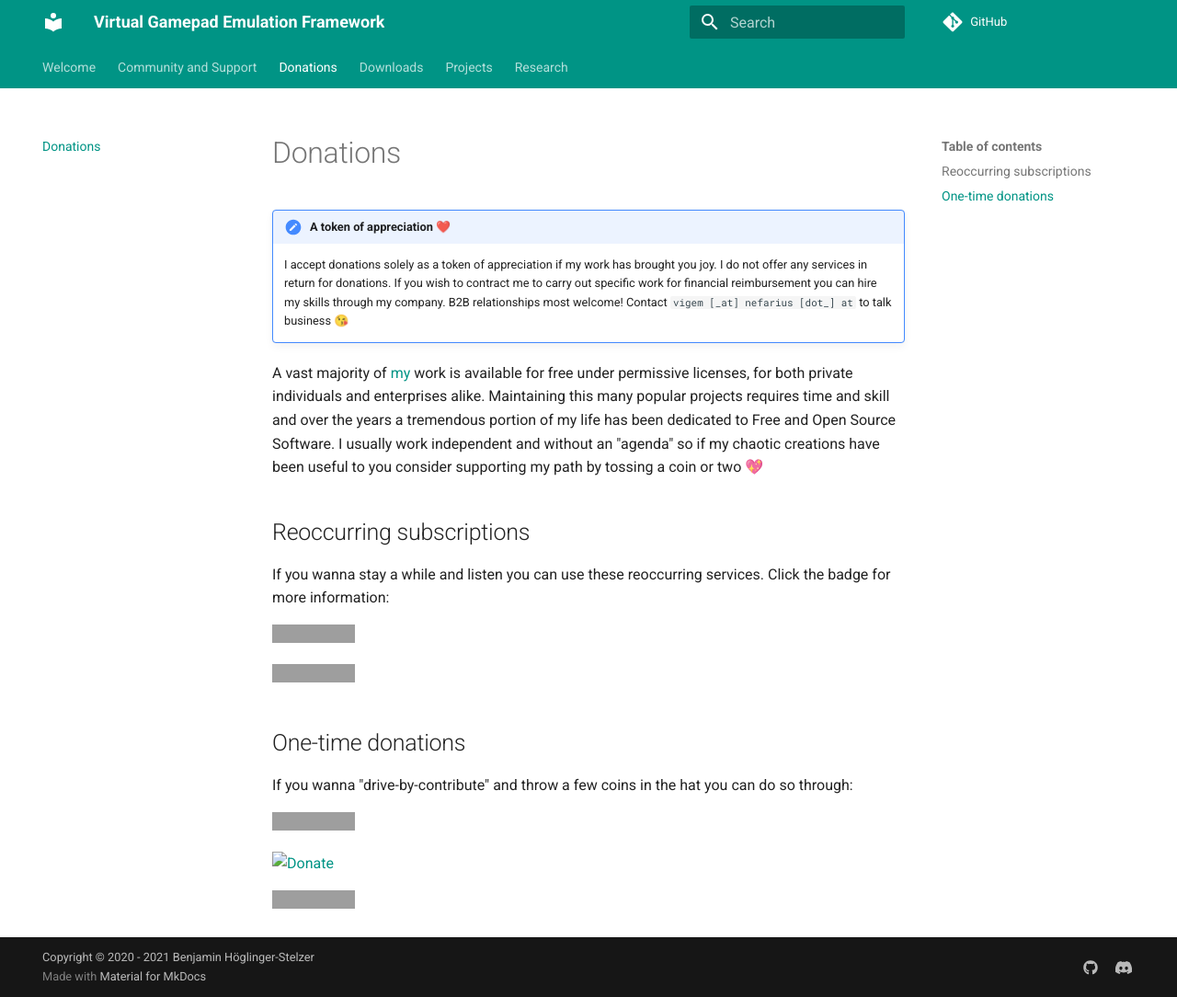
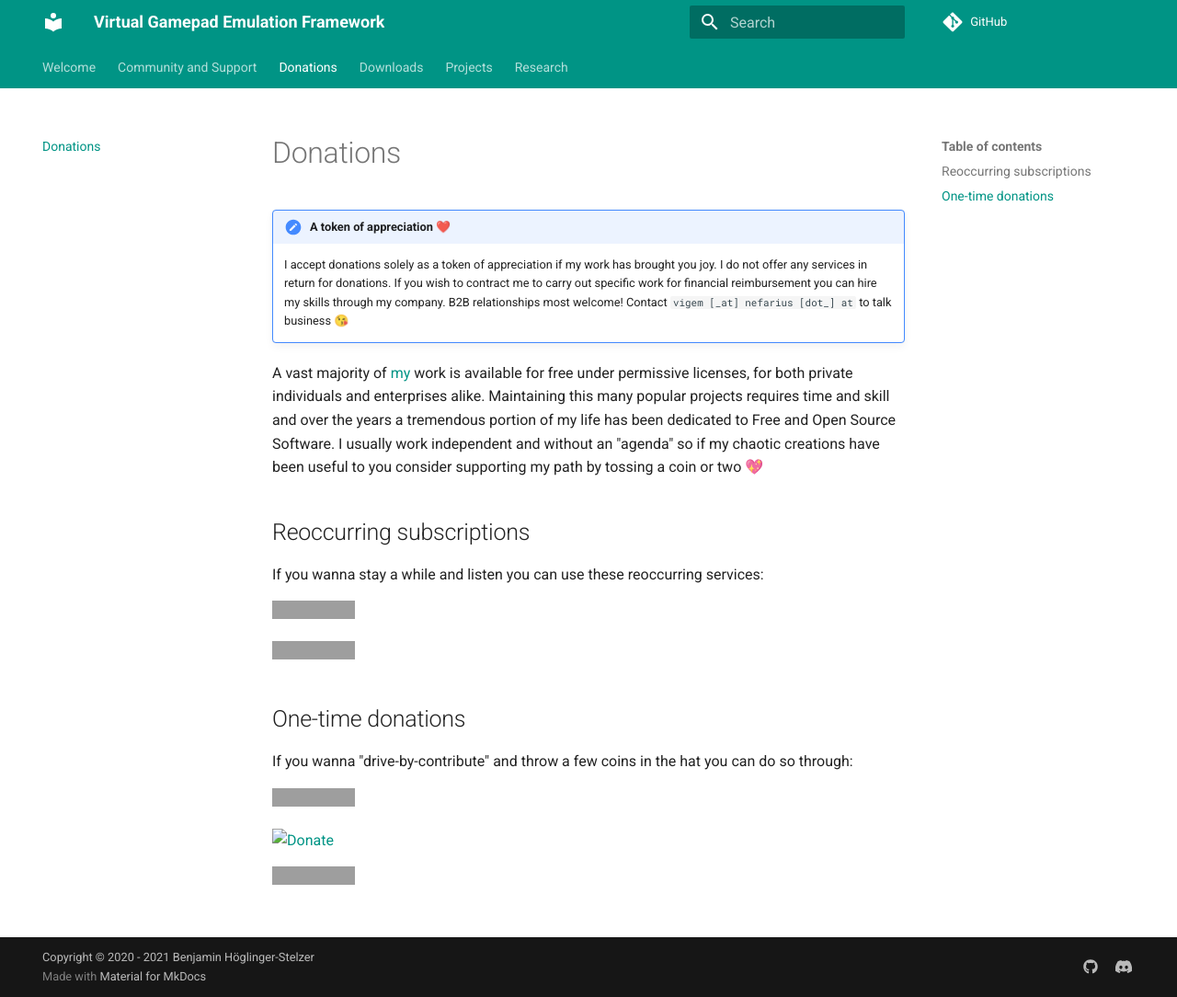
Before and after one commit to nefarius/ViGEm.github.io, an MkDocs documentation site: the page built from docs/Donations.md, in a window 1280 px wide and 1084 px high. Shown: the whole window at 92% size. Built offline with MkDocs 1.6.1 and Material for MkDocs 9.7.7, drawn with Linux system fonts in a browser that asks for light colours; comment, search, counter and statistics services are not loaded; grey boxes are pictures that could not be loaded.

Commit message:
Changed wording

```diff
--- a/docs/Donations.md
+++ b/docs/Donations.md
@@ -7,7 +7,7 @@ A vast majority of [my](https://github.com/nefarius) work is available for free
 
 ## Reoccurring subscriptions
 
-If you wanna stay a while and listen you can use these reoccurring services. Click the badge for more information:
+If you wanna stay a while and listen you can use these reoccurring services:
 
 [![Donate](https://img.shields.io/badge/Subscribe-Patreon-orange.svg)](https://www.patreon.com/nefarius)
 
```
